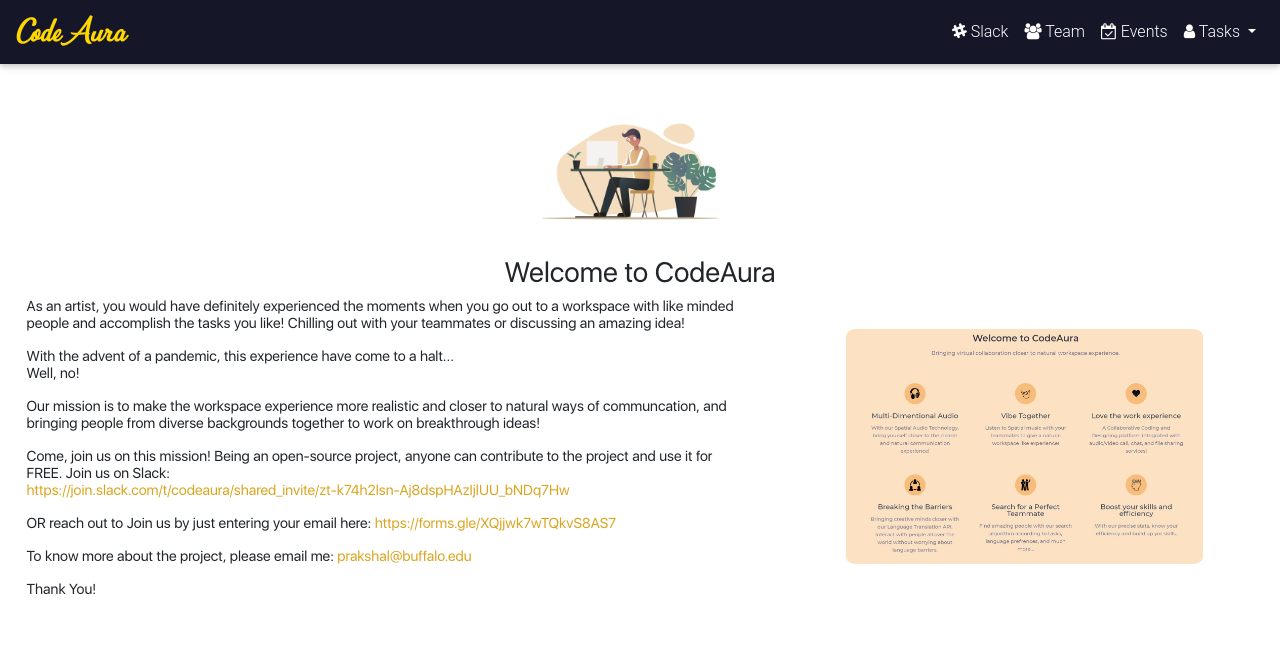
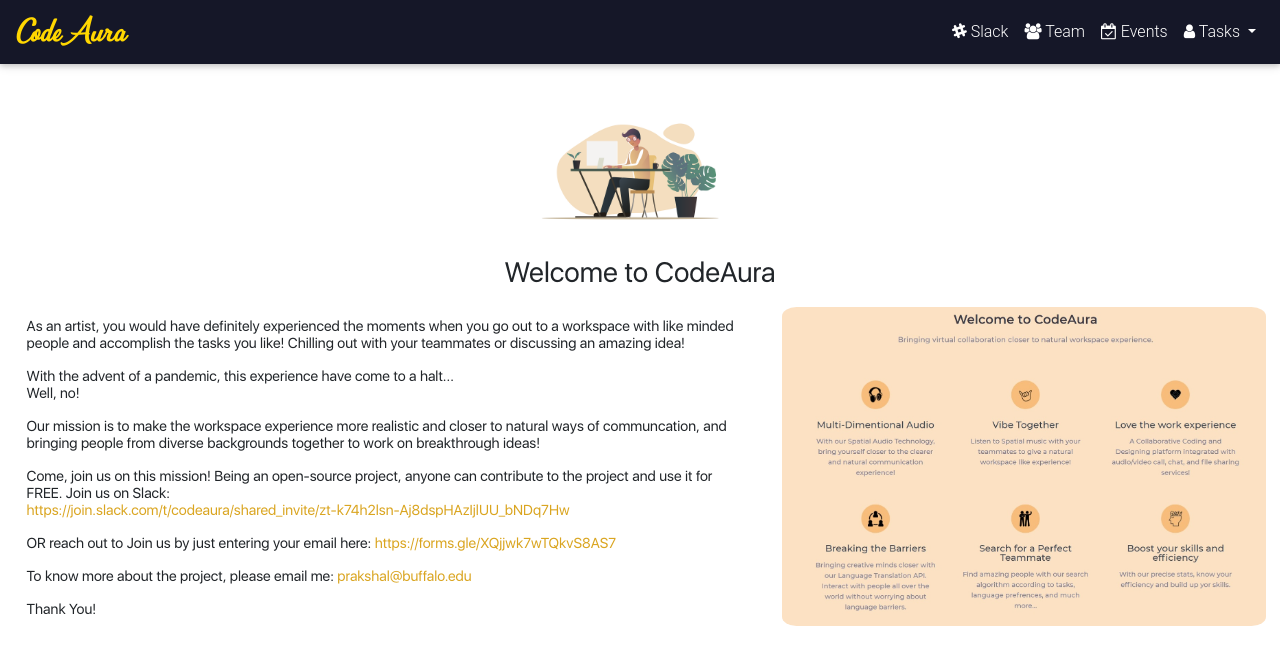
Before and after one commit to Prakshal-Jain/CodeAura-Organization, a Jekyll site: the page built from index.html, in a window 1280 px wide. Shown: the top 665 px of the page. Built offline with Jekyll 4.4.1, drawn with Linux system fonts in a browser that asks for light colours; nearby versions of some CDN libraries.

Commit message:
Added Summary

```diff
--- a/assets/css/script.css
+++ b/assets/css/script.css
@@ -138,7 +138,7 @@
 }
 
 .summ_img{
-  width: 70%;
+  width: 95%;
   height: auto;
   border-radius: 3%;
   margin: 2%;
```
